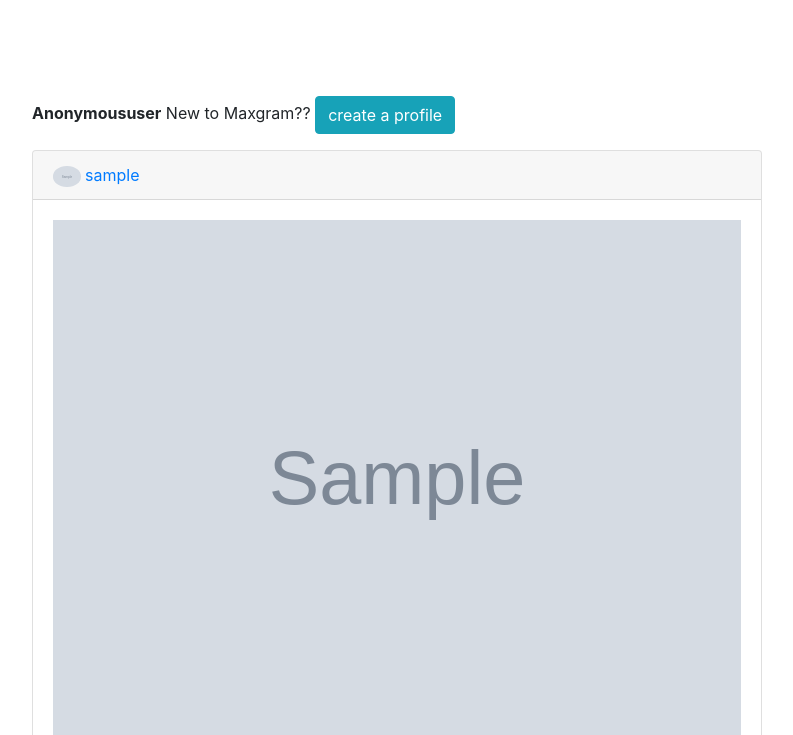
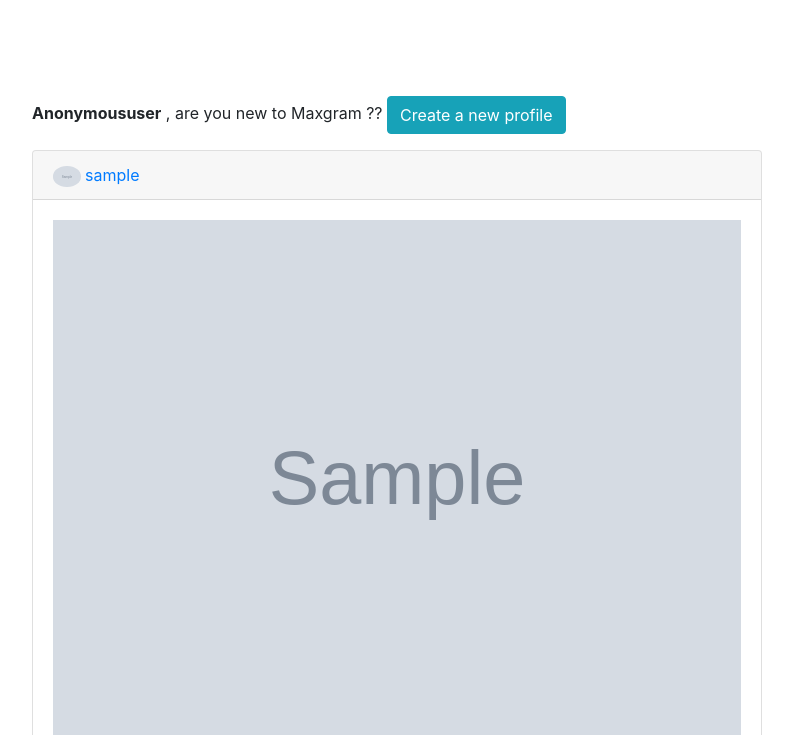
Before and after one commit to maxwellharon/Instamax, a Django app: template maxgram/templates/index.html in a window 1280 px wide. Shown: the top 735 px of the page, without its empty margins (243-1036 px from the left). Run offline with Django 3.2, Linux system fonts and the light colour scheme; tables that the repository leaves empty hold one stand-in row (values such as "Sample post"); the template is opened without the code that fills it: values that come from a table or form of the project are taken from there, most other values are stand-ins (such as "Sample title", 1, 10 or a date in 2020); grey boxes marked "Sample" are stand-in pictures; some libraries are stand-ins or nearby versions.

Commit message:
Change login  message

```diff
--- a/maxgram/templates/index.html
+++ b/maxgram/templates/index.html
@@ -7,7 +7,7 @@
         <div class="row mt-5">
   <div class="col-md-2 col-lg-2 col-xs-1 col-sm-1"></div>
   <div class="col-md-8 col-lg-8 col-xs-9 col-sm-9">
-  <p><b>{{user | title}}</b> New to Maxgram??     <a href="{% url 'edit' %}" class="btn btn-info">  create a profile</a>
+  <p><b>{{user | title}}</b> , are you new to Maxgram ??     <a href="{% url 'edit' %}" class="btn btn-info">  Create a new profile</a>
 </p>
           {% for img in images %}
           {% if img.image %}
```
